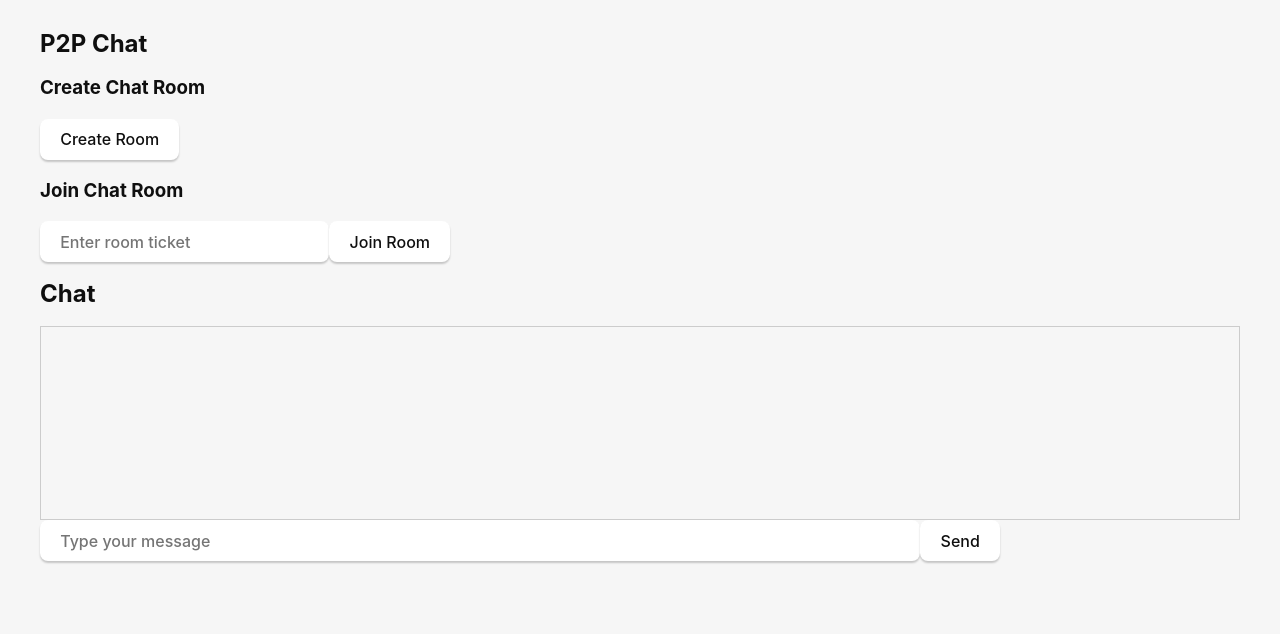
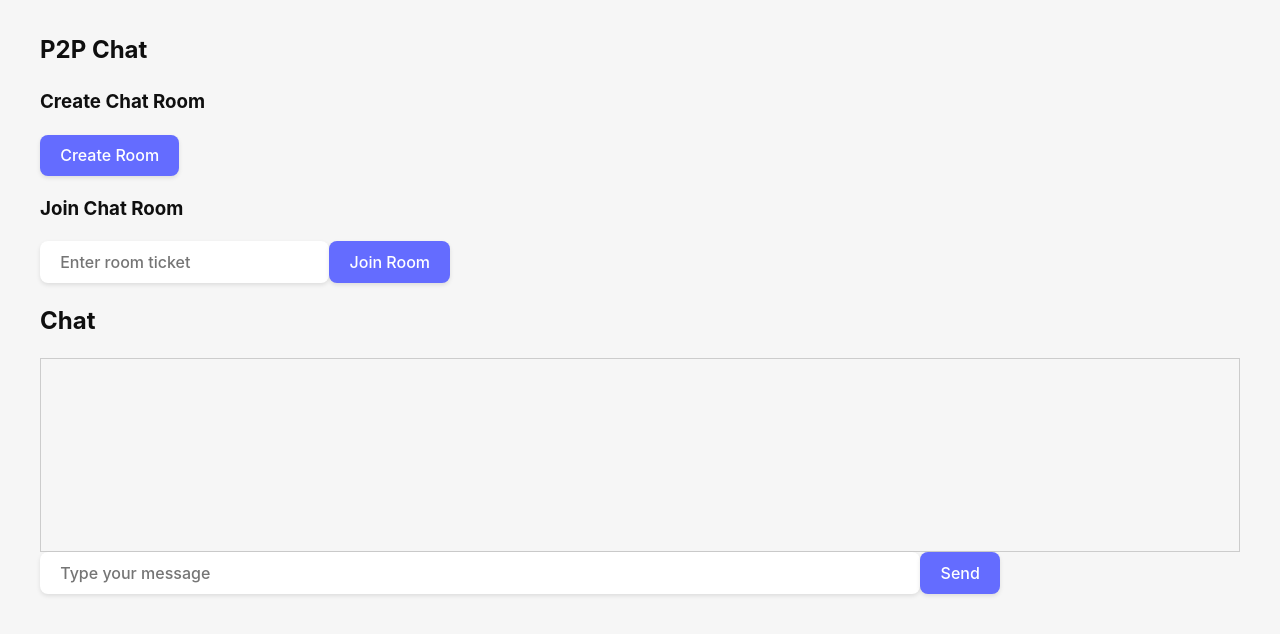
Before and after one commit to faiz501/p2p-chat, a React (Vite) app: page / in a window 1280 px wide. Shown: the top 634 px of the page. Built offline with nearby package versions, Linux system fonts and the light colour scheme.

Commit message:
Made Some changes in the front end

```diff
--- a/src/App.css
+++ b/src/App.css
@@ -1,18 +1,17 @@
-.logo.vite:hover {
-  filter: drop-shadow(0 0 2em #747bff);
-}
+:root {
+  --primary-color: #646cff;
+  --secondary-color: #535bf2;
+  --text-color: #0f0f0f;
+  --bg-color: #f6f6f6;
+  --hover-shadow: 0 0 2em;
 
-.logo.react:hover {
-  filter: drop-shadow(0 0 2em #61dafb);
-}
-:root {
-  font-family: Inter, Avenir, Helvetica, Arial, sans-serif;
+  font-family: 'Inter', 'Avenir', 'Helvetica', Arial, sans-serif;
   font-size: 16px;
-  line-height: 24px;
+  line-height: 1.5;
   font-weight: 400;
 
-  color: #0f0f0f;
-  background-color: #f6f6f6;
+  color: var(--text-color);
+  background-color: var(--bg-color);
 
   font-synthesis: none;
   text-rendering: optimizeLegibility;
@@ -22,42 +21,61 @@
 }
 
 .container {
-  margin: 0;
-  padding-top: 10vh;
+  margin: 0 auto;
+  padding: 2rem;
+  max-width: 1200px;
   display: flex;
   flex-direction: column;
+  align-items: center;
   justify-content: center;
-  text-align: center;
+  min-height: 100vh;
 }
 
 .logo {
   height: 6em;
   padding: 1.5em;
   will-change: filter;
-  transition: 0.75s;
+  transition: all 0.3s ease;
+}
+
+.logo:hover {
+  transform: scale(1.05);
+}
+
+.logo.vite:hover {
+  filter: drop-shadow(var(--hover-shadow) #747bff);
+}
+
+.logo.react:hover {
+  filter: drop-shadow(var(--hover-shadow) #61dafb);
 }
 
 .logo.tauri:hover {
-  filter: drop-shadow(0 0 2em #24c8db);
+  filter: drop-shadow(var(--hover-shadow) #24c8db);
 }
 
 .row {
   display: flex;
   justify-content: center;
+  align-items: center;
+  gap: 2rem;
+  margin-bottom: 2rem;
 }
 
 a {
   font-weight: 500;
-  color: #646cff;
-  text-decoration: inherit;
+  color: var(--primary-color);
+  text-decoration: none;
+  transition: color 0.3s ease;
 }
 
 a:hover {
-  color: #535bf2;
+  color: var(--secondary-color);
 }
 
 h1 {
-  text-align: center;
+  font-size: 2.5rem;
+  margin-bottom: 1.5rem;
 }
 
 input,
@@ -68,37 +86,43 @@ button {
   font-size: 1em;
   font-weight: 500;
   font-family: inherit;
-  color: #0f0f0f;
+  color: var(--text-color);
   background-color: #ffffff;
-  transition: border-color 0.25s;
-  box-shadow: 0 2px 2px rgba(0, 0, 0, 0.2);
+  transition: all 0.3s ease;
+  box-shadow: 0 2px 4px rgba(0, 0, 0, 0.1);
 }
 
 button {
   cursor: pointer;
+  background-color: var(--primary-color);
+  color: #ffffff;
 }
 
 button:hover {
-  border-color: #396cd8;
-}
-button:active {
-  border-color: #396cd8;
-  background-color: #e8e8e8;
+  background-color: var(--secondary-color);
+  transform: translateY(-2px);
+  box-shadow: 0 4px 6px rgba(0, 0, 0, 0.1);
 }
 
-input,
-button {
-  outline: none;
+button:active {
+  transform: translateY(0);
+  box-shadow: 0 2px 4px rgba(0, 0, 0, 0.1);
+}
+
+input:focus,
+button:focus {
+  outline: 2px solid var(--primary-color);
+  outline-offset: 2px;
 }
 
 #greet-input {
-  margin-right: 5px;
+  margin-right: 10px;
 }
 
 @media (prefers-color-scheme: dark) {
   :root {
-    color: #f6f6f6;
-    background-color: #2f2f2f;
+    --text-color: #f6f6f6;
+    --bg-color: #2f2f2f;
   }
 
   a:hover {
@@ -110,6 +134,15 @@ button {
     color: #ffffff;
     background-color: #0f0f0f98;
   }
+
+  button {
+    background-color: var(--primary-color);
+  }
+
+  button:hover {
+    background-color: var(--secondary-color);
+  }
+
   button:active {
     background-color: #0f0f0f69;
   }
```
